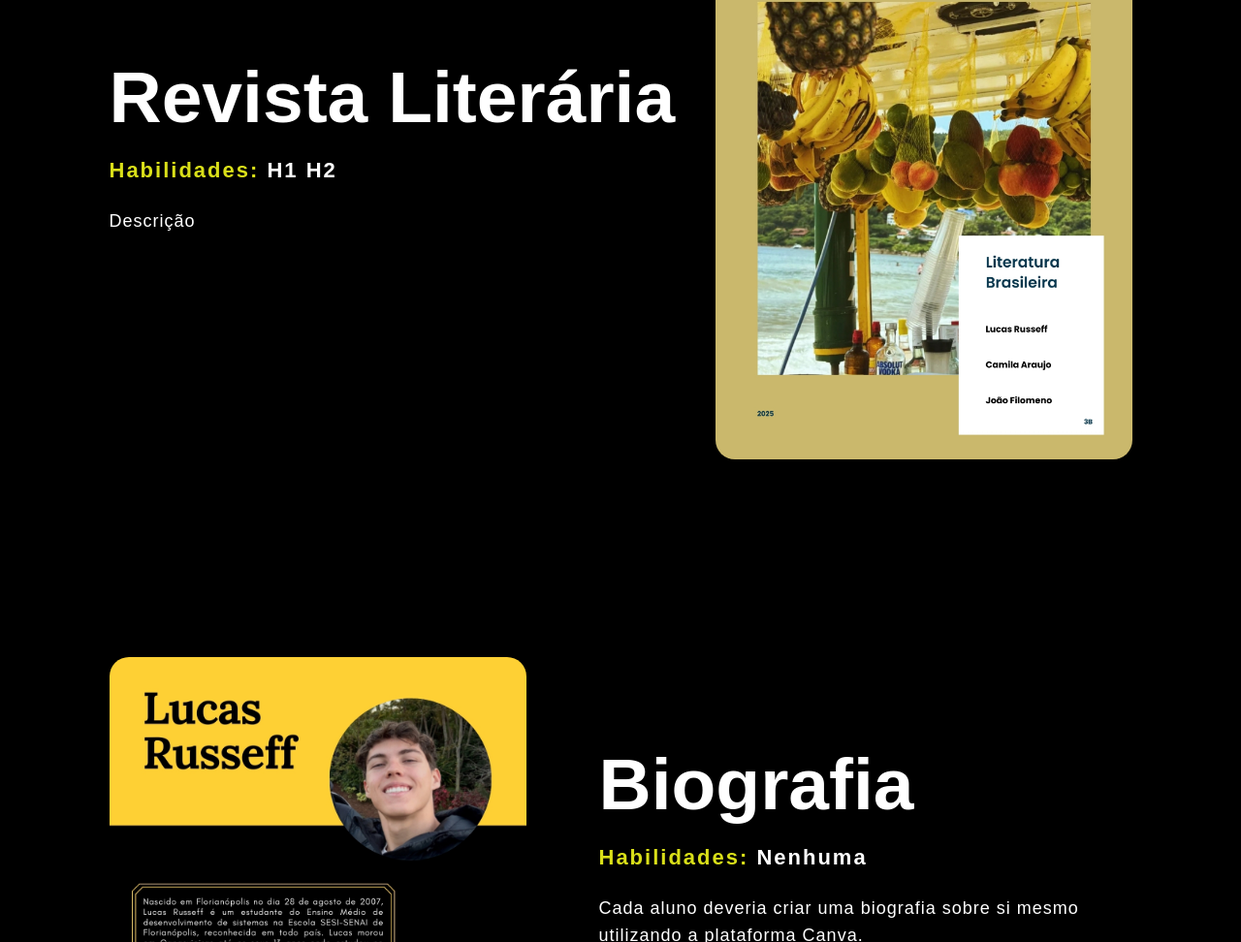
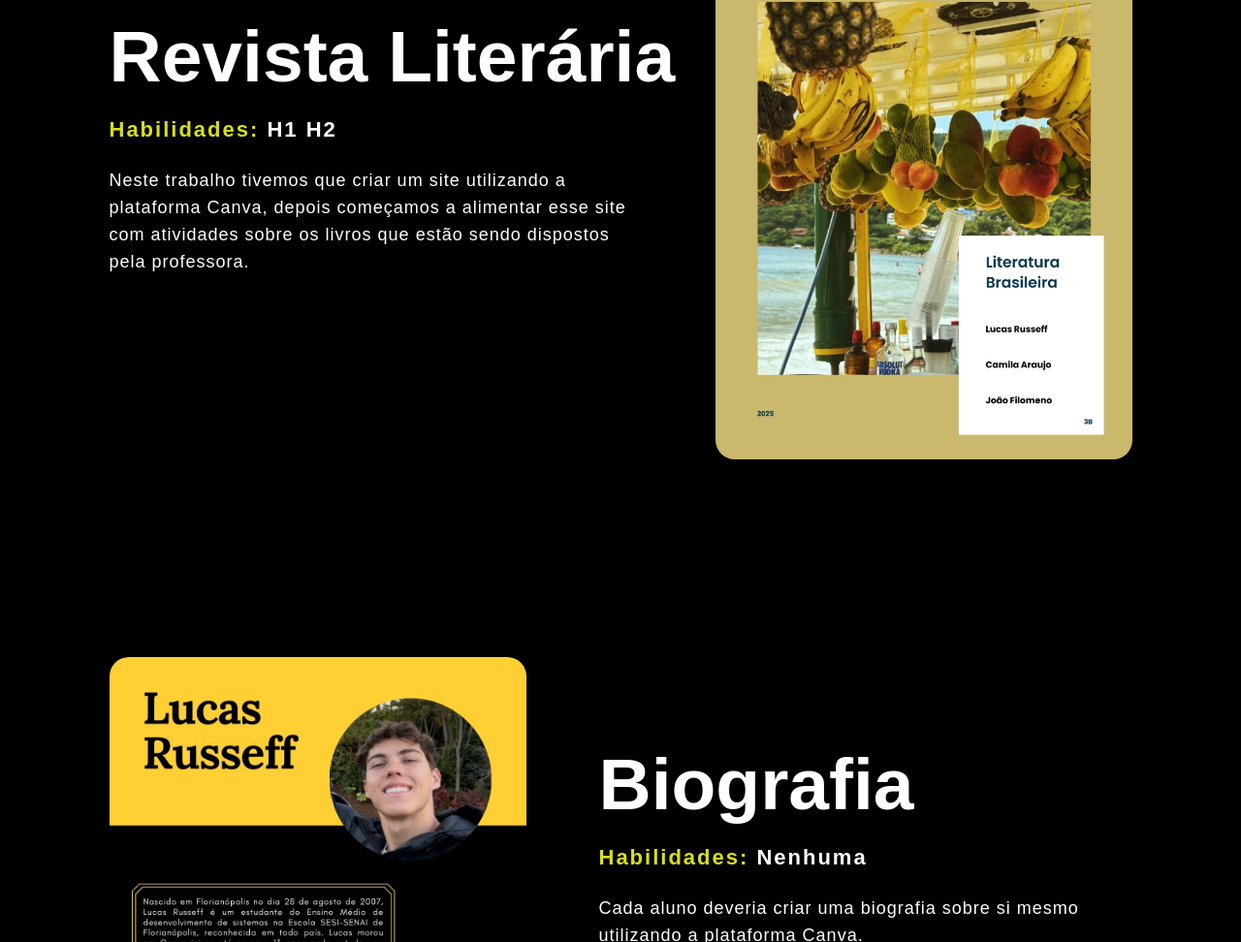
Before and after one commit to LRusseff/Portf-lio2K25, a plain HTML site: page Linguagens/ling1/ling1.html in a window 1280 px wide. Shown: the part 1737-2709 px from the top of the page at 97% size. Drawn offline with nearby package versions, Linux system fonts and the light colour scheme.

Commit message:
Primeiro Portfólio

```diff
--- a/Linguagens/ling1/ling1.html
+++ b/Linguagens/ling1/ling1.html
@@ -88,7 +88,7 @@
                 <div class="sobretext">
                     <h4 class="tpii">Revista Literária</h4>
                     <h5>Habilidades: <span>H1 H2</span></h5>
-                    <p>Descrição</p>
+                    <p>Neste trabalho tivemos que criar um site utilizando a plataforma Canva, depois começamos a alimentar esse site com atividades sobre os livros que estão sendo dispostos pela professora.</p>
                 </div>
                 <div class="palala"><a href="https://www.canva.com/design/DAGfdPdw1qs/C66XhyKv6yx5sMrlZH3lPw/edit?utm_content=DAGfdPdw1qs&utm_campaign=designshare&utm_medium=link2&utm_source=sharebutton">
                     <img src="/imagens/Linguagens/Respiros.jpg" class="zoom"></a></div>
```
Also changed, not shown: Home/index.html (+2 -2 lines), gaga/imagem44.jpeg (deleted), imagens/Captura de tela 2025-04-07 083321.png (deleted), imagens/Matematica.png (deleted), imagens/crash.jpg (deleted), imagens/icon.png (deleted), imagens/perfil.jpeg (renamed from gaga/perfil.jpeg), 4 other files.
